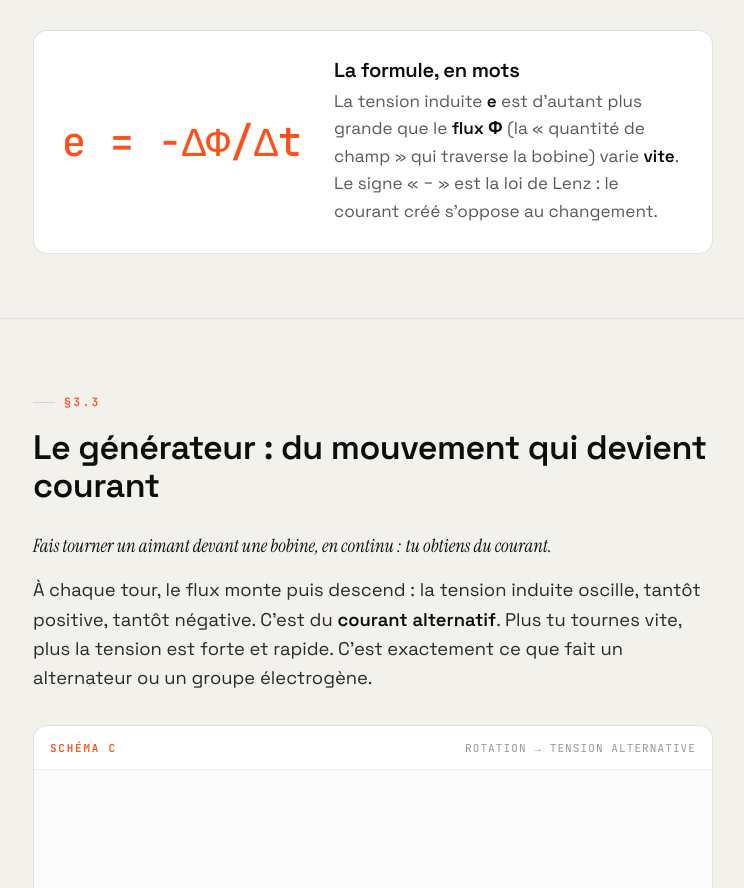
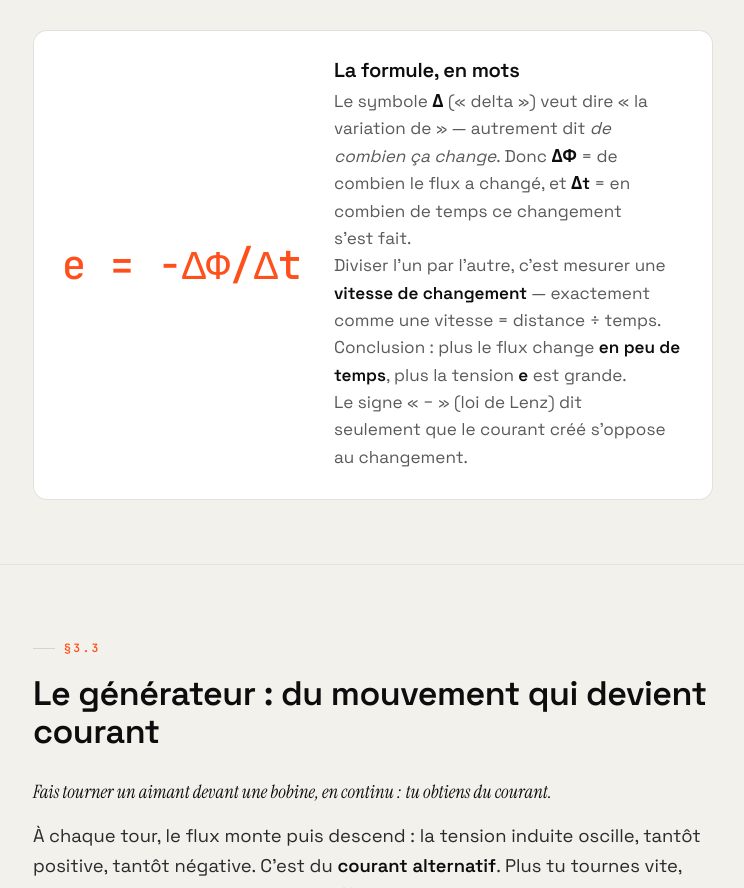
Before and after one commit to calculment0r/magnetisme, a plain HTML site: page cours-3.html in a window 1280 px wide. Shown: the part 3773-4661 px from the top of the page, without its empty margins (267-1011 px from the left). Drawn offline with Linux system fonts and the light colour scheme.

Commit message:
Cours 3 : expliquer le symbole delta et pourquoi delta-t implique une vitesse
Co-Authored-By: Claude Opus 4.8 (1M context) <noreply@anthropic.com>

```diff
--- a/cours-3.html
+++ b/cours-3.html
@@ -121,7 +121,8 @@
       <div class="unit__symbol" style="font-size:clamp(26px,8vw,40px)">e = −ΔΦ/Δt</div>
       <div class="unit__body">
         <h3>La formule, en mots</h3>
-        <p>La tension induite <strong>e</strong> est d'autant plus grande que le <strong>flux Φ</strong> (la « quantité de champ » qui traverse la bobine) varie <strong>vite</strong>. Le signe « − » est la loi de Lenz : le courant créé s'oppose au changement.</p>
+        <p>Le symbole <strong>Δ</strong> (« delta ») veut dire « la variation de » — autrement dit <em>de combien ça change</em>. Donc <strong>ΔΦ</strong> = de combien le flux a changé, et <strong>Δt</strong> = en combien de temps ce changement s'est fait.</p>
+        <p>Diviser l'un par l'autre, c'est mesurer une <strong>vitesse de changement</strong> — exactement comme une vitesse = distance ÷ temps. Conclusion : plus le flux change <strong>en peu de temps</strong>, plus la tension <strong>e</strong> est grande. Le signe « − » (loi de Lenz) dit seulement que le courant créé s'oppose au changement.</p>
       </div>
     </div>
   </div>
```
